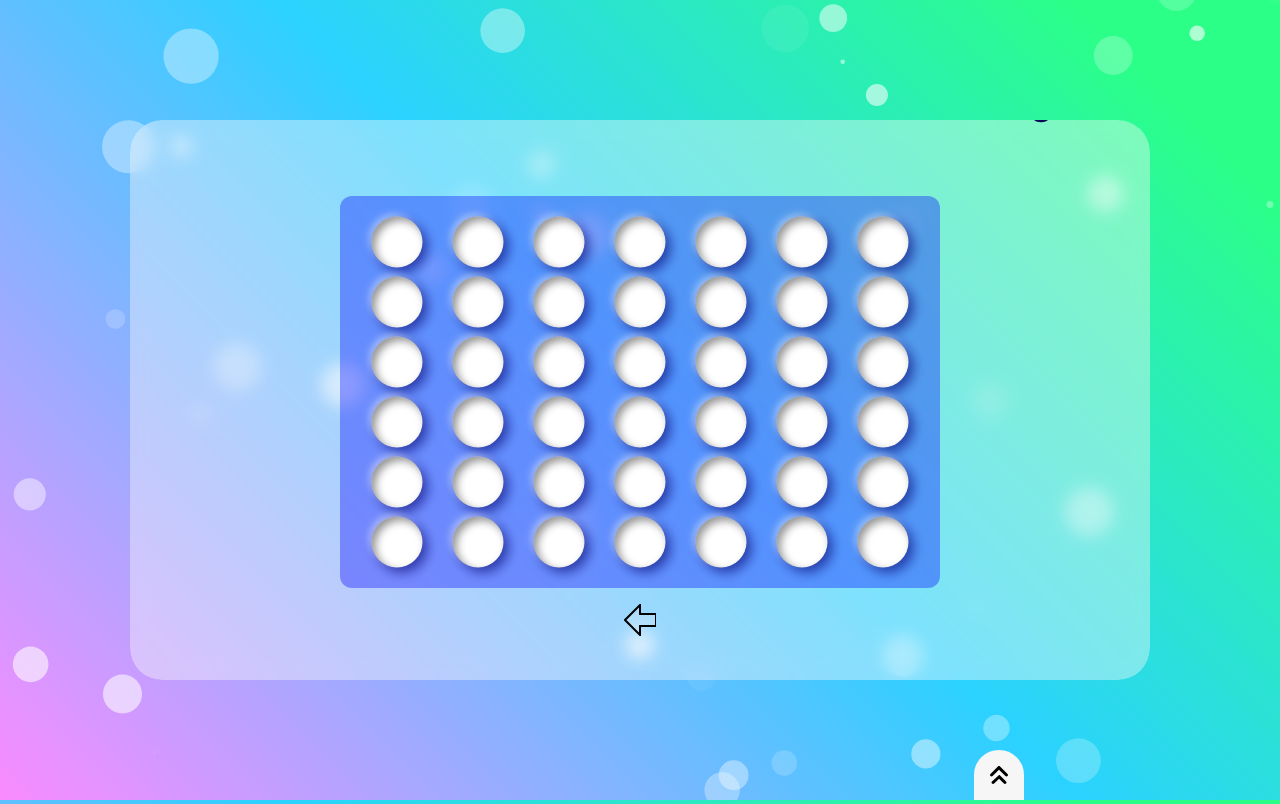
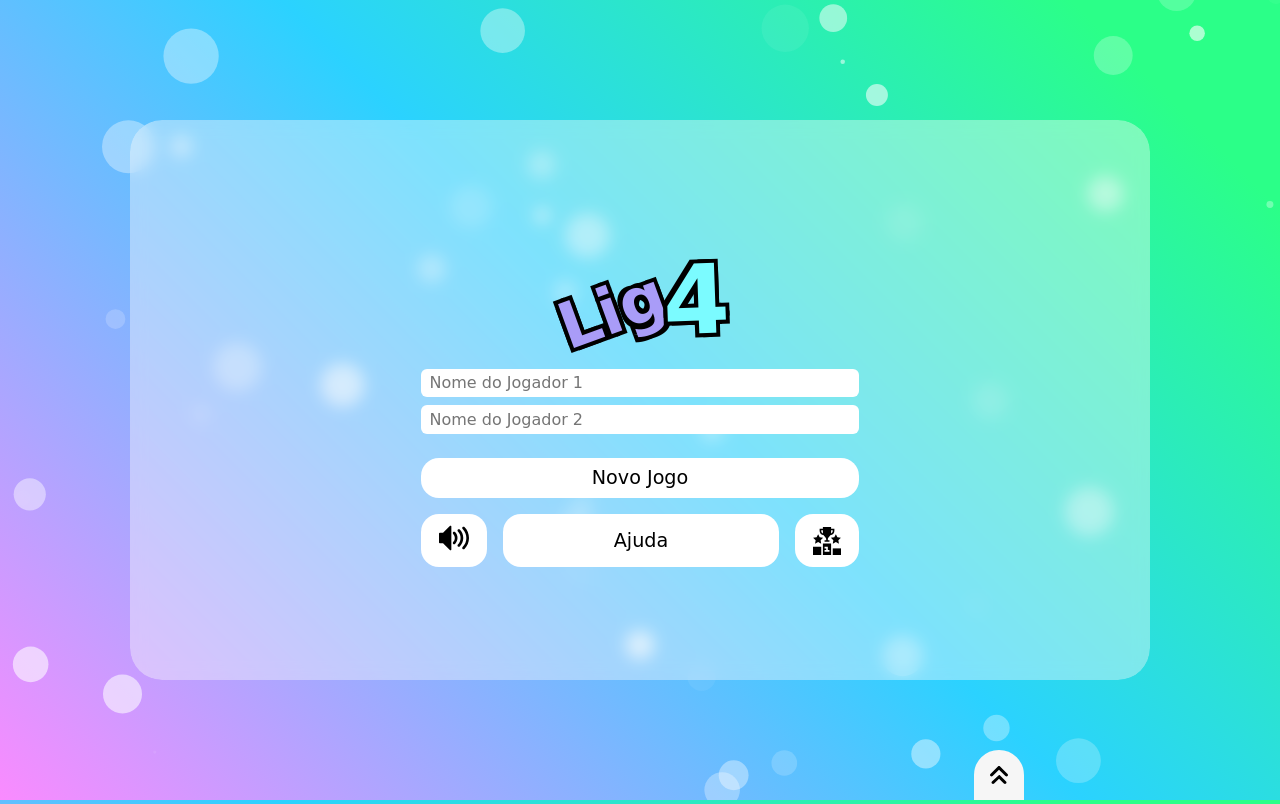
Before and after one commit to BrunoBelarminoNog/lig-4, a plain HTML site: page index.html in a window 1280 px wide. Both pictures are taken after a click on the button "Novo Jogo". Drawn offline with nearby package versions, Linux system fonts and the light colour scheme; no server answers; a web font is replaced by a local one.

Commit message:
fix: game starting without putting names

```diff
--- a/index.html
+++ b/index.html
@@ -26,8 +26,8 @@
                     <h1>Lig<span>4</span></h1>
 
                     <div class="input_players">
-                        <input type="text" placeholder="Nome do Jogador 1" id="player_one">
-                        <input type="text" placeholder="Nome do Jogador 2" id="player_two">
+                        <input type="text" placeholder="Nome do Jogador 1" id="player_one" required>
+                        <input type="text" placeholder="Nome do Jogador 2" id="player_two" required>
                     </div>
                     <button type="button" id="submit_game">Novo Jogo</button>
 
--- a/scripts/script.js
+++ b/scripts/script.js
@@ -1,11 +1,5 @@
 /* variaveis e constantes */
-let game_table = [[0,0,0,0,0,0],
-                  [0,0,0,0,0,0],
-                  [0,0,0,0,0,0],
-                  [0,0,0,0,0,0],
-                  [0,0,0,0,0,0],
-                  [0,0,0,0,0,0],
-                  [0,0,0,0,0,0]]
+let game_table = []
 const game_screen = document.getElementById("tabuleiro")
 let first_player_turn = true
 
@@ -246,8 +240,7 @@ btnStartGame.addEventListener('click', (event) => {
   if(inputPlayerOne.value === "" || inputPlayerTwo.value === "") {
     event.preventDefault()
     alert('Preencha o campo de nomes')
-  }
-
+  } else{
     namePlayerOne = inputPlayerOne.value;
     namePlayerTwo = inputPlayerTwo.value;
 
@@ -261,6 +254,8 @@ btnStartGame.addEventListener('click', (event) => {
 
     containerHomePage.classList.add('hidden');
     containerGamePage.classList.remove('hidden');
+
+  }
 })
 
 btnRestartGame.addEventListener('click', ()=> {
```
Lines whose indentation alone changed are shown as unchanged.
